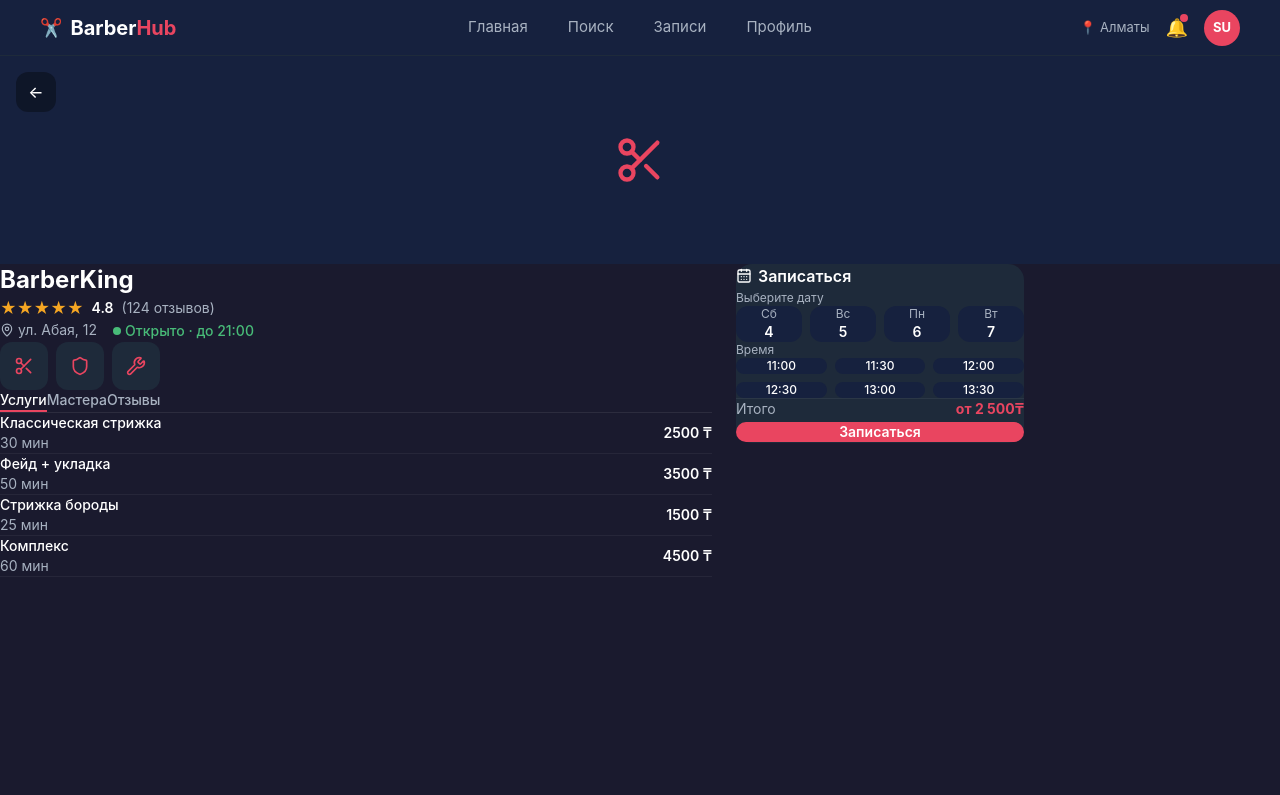
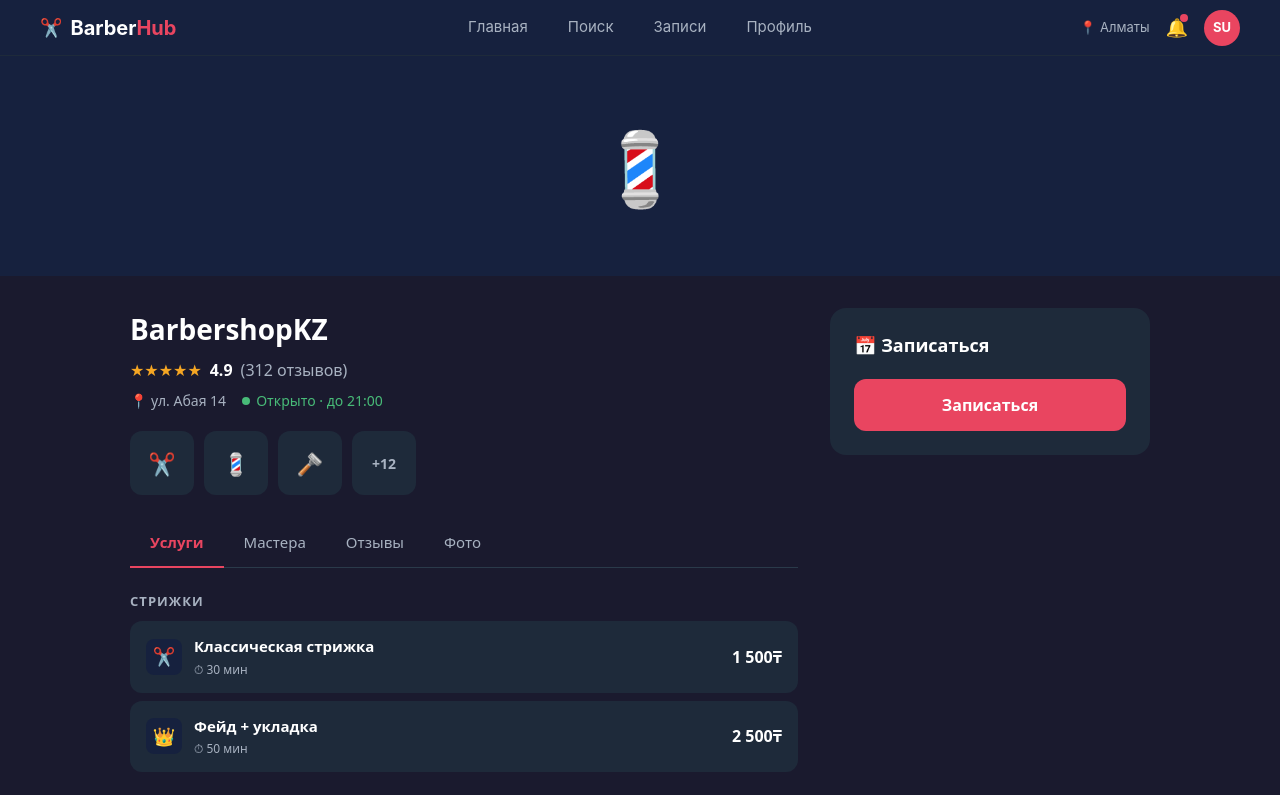
Before and after one commit to kaldybekoff/BarberShopHub_Frontend, a React (Vite) app: page /shops/1 in a window 1280 px wide. Shown: the top 795 px of the page. Built offline with nearby package versions, Linux system fonts and the light colour scheme; sample sign-in values are in the browser's storage.

Commit message:
- simplify booking widget to only title + CTA button

```diff
--- a/src/components/shop/ServiceItem.jsx
+++ b/src/components/shop/ServiceItem.jsx
@@ -1,15 +1,56 @@
-import colors from "../../constants/colors";
-
 function ServiceItem({ service }) {
   return (
     <div
-      className="flex items-center justify-between py-3"
-      style={{ borderBottom: "1px solid rgba(255,255,255,0.05)" }}>
-      <div>
-        <p className="text-white text-sm font-medium">{service.name}</p>
-        <p className="text-sm mt-0.5" style={{ color: colors.gray }}>{service.duration}</p>
+      className="flex items-center"
+      style={{
+        backgroundColor: "#1E2A3A",
+        borderRadius: "12px",
+        padding: "14px 16px",
+        gap: "12px",
+        marginBottom: "8px",
+      }}
+    >
+      <div
+        className="flex items-center justify-center shrink-0"
+        style={{
+          width: "36px",
+          height: "36px",
+          backgroundColor: "#16213E",
+          borderRadius: "8px",
+          fontSize: "18px",
+        }}
+      >
+        {service.icon}
       </div>
-      <span className="text-sm font-semibold text-white">{service.price} ₸</span>
+
+      <div style={{ flex: 1, minWidth: 0 }}>
+        <p
+          className="text-white"
+          style={{ fontSize: "15px", fontWeight: 600 }}
+        >
+          {service.name}
+        </p>
+        <p
+          style={{
+            fontSize: "12px",
+            color: "#A8B2C1",
+            marginTop: "3px",
+          }}
+        >
+          ⏱ {service.duration} мин
+        </p>
+      </div>
+
+      <span
+        className="text-white"
+        style={{
+          fontSize: "16px",
+          fontWeight: 700,
+          marginLeft: "auto",
+        }}
+      >
+        {service.price.toLocaleString("ru-RU")}₸
+      </span>
     </div>
   );
 }
--- a/src/components/shop/ShopTabs.jsx
+++ b/src/components/shop/ShopTabs.jsx
@@ -0,0 +1,48 @@
+const tabs = [
+  { key: "services", label: "Услуги" },
+  { key: "masters", label: "Мастера" },
+  { key: "reviews", label: "Отзывы" },
+  { key: "photos", label: "Фото" },
+];
+
+function ShopTabs({ activeTab, onChange }) {
+  return (
+    <div
+      className="flex"
+      style={{
+        gap: 0,
+        borderBottom: "1px solid #2a3a4a",
+        marginBottom: "24px",
+      }}
+    >
+      {tabs.map((tab) => {
+        const isActive = activeTab === tab.key;
+
+        return (
+          <button
+            key={tab.key}
+            type="button"
+            onClick={() => onChange(tab.key)}
+            style={{
+              padding: "12px 20px",
+              fontSize: "15px",
+              cursor: "pointer",
+              color: isActive ? "#E94560" : "#A8B2C1",
+              fontWeight: isActive ? 600 : 400,
+              backgroundColor: "transparent",
+              border: "none",
+              borderBottom: isActive
+                ? "2px solid #E94560"
+                : "2px solid transparent",
+              marginBottom: "-1px",
+            }}
+          >
+            {tab.label}
+          </button>
+        );
+      })}
+    </div>
+  );
+}
+
+export default ShopTabs;
--- a/src/pages/user/ShopDetailsPage.jsx
+++ b/src/pages/user/ShopDetailsPage.jsx
@@ -1,327 +1,276 @@
 import { useState } from "react";
-import { useParams, useNavigate } from "react-router-dom";
-import { Scissors, MapPin, CalendarDays, Shield, Wrench } from "lucide-react";
-import mockShops from "../../data/mockShops";
-import colors from "../../constants/colors";
+import { useNavigate, useParams } from "react-router-dom";
+import ShopTabs from "../../components/shop/ShopTabs";
 import ServiceItem from "../../components/shop/ServiceItem";
-import ReviewCard from "../../components/shop/ReviewCard";
 
-const iconSize = {
-  sm: 14,
-  md: 16,
-  lg: 20,
-  xl: 52,
+const mockShop = {
+  id: 1,
+  name: "BarbershopKZ",
+  rating: 4.9,
+  reviews: 312,
+  address: "ул. Абая 14",
+  status: "open",
+  closeTime: "21:00",
+  services: [
+    {
+      id: 1,
+      category: "Стрижки",
+      name: "Классическая стрижка",
+      icon: "✂️",
+      duration: 30,
+      price: 1500,
+    },
+    {
+      id: 2,
+      category: "Стрижки",
+      name: "Фейд + укладка",
+      icon: "👑",
+      duration: 50,
+      price: 2500,
+    },
+    {
+      id: 3,
+      category: "Борода",
+      name: "Стрижка бороды",
+      icon: "🪒",
+      duration: 25,
+      price: 1200,
+    },
+    {
+      id: 4,
+      category: "Борода",
+      name: "Комплекс: стрижка + борода",
+      icon: "💎",
+      duration: 60,
+      price: 3200,
+    },
+  ],
 };
 
-const dayNames = ["Вс", "Пн", "Вт", "Ср", "Чт", "Пт", "Сб"];
-
-function getNextDays(count) {
-  const result = [];
-  for (let i = 0; i < count; i++) {
-    const d = new Date();
-    d.setDate(d.getDate() + i);
-    result.push({
-      label: dayNames[d.getDay()],
-      date: d.getDate(),
-      full: d.toLocaleDateString("ru-RU"),
+function groupServicesByCategory(services) {
+  const groups = {};
+  services.forEach((service) => {
+    if (!groups[service.category]) groups[service.category] = [];
+    groups[service.category].push(service);
   });
+  return groups;
 }
-  return result;
-}
-
-const quickTimeSlots = ["11:00", "11:30", "12:00", "12:30", "13:00", "13:30"];
 
 function ShopDetailsPage() {
   const { id } = useParams();
   const navigate = useNavigate();
+  const [activeTab, setActiveTab] = useState("services");
 
-  const [activeTab, setActiveTab] = useState("services");
-  const [selectedDate, setSelectedDate] = useState(null);
-  const [selectedTime, setSelectedTime] = useState(null);
+  const shop = mockShop;
+  const shopId = id || shop.id;
 
-  const shop = mockShops.find((s) => s.id === Number(id));
-  const days = getNextDays(4);
+  const servicesByCategory = groupServicesByCategory(shop.services);
+  const isOpen = shop.status === "open";
 
-  if (!shop) {
   return (
     <div
-        className="min-h-screen flex flex-col items-center justify-center"
-        style={{ backgroundColor: colors.primary }}
+      className="min-h-full font-['Plus_Jakarta_Sans',system-ui]"
+      style={{ backgroundColor: "#1A1A2E" }}
     >
-        <p className="text-white text-lg font-semibold">Барбершоп не найден</p>
-        <button
-          onClick={() => navigate(-1)}
-          className="mt-4 text-sm underline"
-          style={{ color: colors.gray }}
+      <div
+        className="flex items-center justify-center"
+        style={{ height: "220px", backgroundColor: "#16213E" }}
       >
-          ← Назад
-        </button>
-      </div>
-    );
-  }
-
-  const tabs = [
-    { key: "services", label: "Услуги" },
-    { key: "masters", label: "Мастера" },
-    { key: "reviews", label: "Отзывы" },
-  ];
-
-  return (
-    <div className="min-h-screen" style={{ backgroundColor: colors.primary }}>
-
-      {/* hero-баннер */}
-      <div
-        className="relative w-full h-52 flex items-center justify-center"
-        style={{ backgroundColor: colors.dark }}
-      >
-        <Scissors size={iconSize.xl} style={{ color: colors.accent }} />
-
-        <button
-          onClick={() => navigate(-1)}
-          className="absolute top-4 left-4 w-10 h-10 rounded-xl flex items-center justify-center text-white font-medium"
-          style={{ backgroundColor: "rgba(0,0,0,0.35)" }}
-        >
-          ←
-        </button>
+        <span style={{ fontSize: "72px" }}>💈</span>
       </div>
 
-      {/* контент страницы */}
-      <div className="max-w-5xl mx-auto px-6 py-6 flex gap-6 items-start">
+      <div
+        style={{
+          maxWidth: "1100px",
+          margin: "0 auto",
+          padding: "0 40px 40px",
+        }}
+      >
+        <div
+          className="grid items-start"
+          style={{
+            gridTemplateColumns: "1fr 320px",
+            gap: "32px",
+            marginTop: "32px",
+          }}
+        >
+          <div>
+            <h1
+              className="text-white"
+              style={{ fontSize: "28px", fontWeight: 700, marginBottom: "8px" }}
+            >
+              {shop.name}
+            </h1>
 
-        {/* левая часть */}
-        <div className="flex-1 min-w-0">
-
-          {/* название и базовая инфо */}
-          <h1 className="text-2xl font-bold text-white">{shop.name}</h1>
-
-          <div className="flex items-center gap-2 mt-2">
-            <span style={{ color: colors.gold }}>★★★★★</span>
-            <span className="text-sm font-semibold text-white">{shop.rating}</span>
-            <span className="text-sm" style={{ color: colors.gray }}>
-              ({shop.reviewCount} отзывов)
+            <div
+              className="flex items-center"
+              style={{ gap: "8px", marginBottom: "8px" }}
+            >
+              <span style={{ color: "#F5A623" }}>★★★★★</span>
+              <span
+                className="text-white"
+                style={{ fontWeight: 700 }}
+              >
+                {shop.rating}
+              </span>
+              <span style={{ color: "#A8B2C1" }}>
+                ({shop.reviews} отзывов)
               </span>
             </div>
 
-          <div className="flex items-center gap-4 mt-2">
-            <span className="text-sm" style={{ color: colors.gray }}>
-              <span className="inline-flex items-center gap-1">
-                <MapPin size={iconSize.sm} />
-                {shop.address}
-              </span>
+            <div
+              className="flex items-center"
+              style={{ gap: "16px", marginBottom: "20px" }}
+            >
+              <span style={{ color: "#A8B2C1", fontSize: "14px" }}>
+                📍 {shop.address}
               </span>
               <span
-              className="text-sm font-medium flex items-center gap-1"
-              style={{ color: shop.isOpen ? colors.success : colors.gray }}
+                className="flex items-center"
+                style={{
+                  color: isOpen ? "#48BB78" : "#A8B2C1",
+                  fontSize: "14px",
+                  gap: "6px",
+                }}
               >
                 <span
-                className="w-2 h-2 rounded-full"
                   style={{
-                  backgroundColor: shop.isOpen ? colors.success : colors.gray,
+                    width: "8px",
+                    height: "8px",
+                    borderRadius: "50%",
+                    backgroundColor: isOpen ? "#48BB78" : "#A8B2C1",
+                    display: "inline-block",
                   }}
                 />
-              {shop.isOpen ? "Открыто · до 21:00" : "Закрыто"}
+                {isOpen ? `Открыто · до ${shop.closeTime}` : "Закрыто"}
               </span>
             </div>
 
-          {/* иконки категорий услуг */}
-          <div className="flex gap-2 mt-4">
-            {[Scissors, Shield, Wrench].map((Icon, i) => (
             <div
-                key={i}
-                className="w-12 h-12 rounded-xl flex items-center justify-center text-xl"
-                style={{ backgroundColor: colors.light }}
+              className="flex"
+              style={{ gap: "10px", marginBottom: "24px" }}
             >
-                <Icon size={iconSize.lg} style={{ color: colors.accent }} />
-              </div>
-            ))}
+              <PhotoSquare>✂️</PhotoSquare>
+              <PhotoSquare>💈</PhotoSquare>
+              <PhotoSquare>🪒</PhotoSquare>
+              <PhotoSquare>
+                <span
+                  style={{
+                    color: "#A8B2C1",
+                    fontSize: "14px",
+                    fontWeight: 600,
+                  }}
+                >
+                  +12
+                </span>
+              </PhotoSquare>
             </div>
 
-          {/* табы */}
-          <div
-            className="flex border-b mt-5"
-            style={{ borderColor: "rgba(255,255,255,0.08)" }}
-          >
-            {tabs.map((tab) => (
-              <button
-                key={tab.key}
-                onClick={() => setActiveTab(tab.key)}
-                className="px-5 py-3 text-sm font-medium transition-colors"
+            <ShopTabs activeTab={activeTab} onChange={setActiveTab} />
+
+            {activeTab === "services" ? (
+              <div>
+                {Object.entries(servicesByCategory).map(
+                  ([category, services]) => (
+                    <div key={category}>
+                      <h3
                         style={{
-                  color: activeTab === tab.key ? "#ffffff" : colors.gray,
-                  borderBottom:
-                    activeTab === tab.key
-                      ? `2px solid ${colors.accent}`
-                      : "2px solid transparent",
+                          fontSize: "13px",
+                          fontWeight: 600,
+                          color: "#A8B2C1",
+                          textTransform: "uppercase",
+                          letterSpacing: "0.08em",
+                          marginBottom: "10px",
+                          marginTop: "20px",
                         }}
                       >
-                {tab.label}
-              </button>
-            ))}
-          </div>
-
-          {/* содержимое таба */}
-          <div className="py-4">
-            {activeTab === "services" && (
-              <div>
-                {shop.services.map((service) => (
+                        {category}
+                      </h3>
+                      {services.map((service) => (
                         <ServiceItem key={service.id} service={service} />
                       ))}
                     </div>
+                  )
                 )}
-
-            {activeTab === "masters" && (
-              <div className="flex flex-col gap-3">
-                {shop.masters.map((master) => {
-                  const initials = master.name
-                    .split(" ")
-                    .map((w) => w[0])
-                    .join("");
-                  return (
+              </div>
+            ) : (
               <div
-                      key={master.id}
-                      className="flex items-center gap-3 px-4 py-3 rounded-xl"
-                      style={{ backgroundColor: colors.light }}
+                style={{
+                  textAlign: "center",
+                  padding: "40px",
+                  color: "#A8B2C1",
+                }}
               >
-                      <div
-                        className="w-10 h-10 rounded-full flex items-center justify-center text-sm font-bold text-white shrink-0"
-                        style={{ backgroundColor: colors.accent }}
-                      >
-                        {initials}
-                      </div>
-                      <div>
-                        <p className="text-white text-sm font-medium">
-                          {master.name}
-                        </p>
-                        <div className="flex items-center gap-1 mt-0.5">
-                          <span className="text-xs" style={{ color: colors.gold }}>
-                            ★
-                          </span>
-                          <span className="text-xs" style={{ color: colors.gray }}>
-                            {master.rating}
-                          </span>
-                        </div>
-                      </div>
-                    </div>
-                  );
-                })}
-              </div>
-            )}
-
-            {activeTab === "reviews" && (
-              <div>
-                {shop.reviews.map((review) => (
-                  <ReviewCard key={review.id} review={review} />
-                ))}
+                Раздел в разработке
               </div>
             )}
           </div>
-        </div>
 
-        {/* правый sidebar — виджет быстрой записи */}
-        <div
-          className="hidden lg:block w-72 shrink-0 rounded-2xl p-5 sticky top-20"
-          style={{ backgroundColor: colors.light }}
-        >
-          <h3 className="text-base font-semibold text-white mb-4">
-            <span className="inline-flex items-center gap-1.5">
-              <CalendarDays size={iconSize.md} />
-              Записаться
-            </span>
-          </h3>
-
-          <p className="text-xs mb-2" style={{ color: colors.gray }}>
-            Выберите дату
-          </p>
-          <div className="flex gap-2 mb-4">
-            {days.map((day) => {
-              const isSelected = selectedDate === day.full;
-              return (
-                <button
-                  key={day.full}
-                  onClick={() => setSelectedDate(day.full)}
-                  className="flex-1 flex flex-col items-center py-2 rounded-xl transition-all"
+          <aside
             style={{
-                    backgroundColor: isSelected ? colors.accent : colors.dark,
+              backgroundColor: "#1E2A3A",
+              borderRadius: "16px",
+              padding: "24px",
+              position: "sticky",
+              top: "24px",
             }}
           >
-                  <span
-                    className="text-xs"
+            <h2
+              className="text-white"
               style={{
-                      color: isSelected ? "rgba(255,255,255,0.8)" : colors.gray,
+                fontSize: "18px",
+                fontWeight: 700,
+                marginBottom: "20px",
               }}
             >
-                    {day.label}
-                  </span>
-                  <span className="text-sm font-semibold text-white">
-                    {day.date}
-                  </span>
-                </button>
-              );
-            })}
-          </div>
-
-          <p className="text-xs mb-2" style={{ color: colors.gray }}>
-            Время
-          </p>
-          <div className="grid grid-cols-3 gap-2 mb-4">
-            {quickTimeSlots.map((slot) => {
-              const isSelected = selectedTime === slot;
-              return (
-                <button
-                  key={slot}
-                  onClick={() => setSelectedTime(slot)}
-                  className="py-2 rounded-lg text-xs font-medium transition-all"
-                  style={{
-                    backgroundColor: isSelected ? colors.accent : colors.dark,
-                    color: "#ffffff",
-                  }}
-                >
-                  {slot}
-                </button>
-              );
-            })}
-          </div>
-
-          <div
-            className="flex items-center justify-between py-3 border-t mb-4"
-            style={{ borderColor: "rgba(255,255,255,0.06)" }}
-          >
-            <span className="text-sm" style={{ color: colors.gray }}>
-              Итого
-            </span>
-            <span className="text-sm font-bold" style={{ color: colors.accent }}>
-              от {shop.priceFrom.toLocaleString("ru-RU")}₸
-            </span>
-          </div>
+              📅 Записаться
+            </h2>
 
             <button
-            onClick={() => navigate(`/booking/${shop.id}`)}
-            className="w-full py-3 rounded-xl font-semibold text-white text-sm hover:opacity-90 transition-opacity"
-            style={{ backgroundColor: colors.accent }}
+              type="button"
+              onClick={() => navigate(`/booking/${shopId}`)}
+              className="text-white transition-colors"
+              style={{
+                width: "100%",
+                backgroundColor: "#E94560",
+                borderRadius: "12px",
+                padding: "14px",
+                fontSize: "16px",
+                fontWeight: 700,
+                border: "none",
+                cursor: "pointer",
+              }}
+              onMouseEnter={(e) => {
+                e.currentTarget.style.backgroundColor = "#c73652";
+              }}
+              onMouseLeave={(e) => {
+                e.currentTarget.style.backgroundColor = "#E94560";
+              }}
             >
               Записаться
             </button>
+          </aside>
         </div>
-      </div>
-
-      {/* кнопка записи на мобиле */}
-      <div
-        className="lg:hidden fixed bottom-0 left-0 right-0 px-6 py-4"
-        style={{
-          backgroundColor: colors.primary,
-          borderTop: "1px solid rgba(255,255,255,0.06)",
-        }}
-      >
-        <button
-          onClick={() => navigate(`/booking/${shop.id}`)}
-          className="w-full py-3 rounded-xl font-semibold text-white hover:opacity-90 transition-opacity"
-          style={{ backgroundColor: colors.accent }}
-        >
-          Записаться
-        </button>
       </div>
     </div>
   );
 }
 
+function PhotoSquare({ children }) {
+  return (
+    <div
+      className="flex items-center justify-center"
+      style={{
+        width: "64px",
+        height: "64px",
+        backgroundColor: "#1E2A3A",
+        borderRadius: "12px",
+        fontSize: "22px",
+      }}
+    >
+      {children}
+    </div>
+  );
+}
+
 export default ShopDetailsPage;
```
Lines whose indentation alone changed are shown as unchanged.
